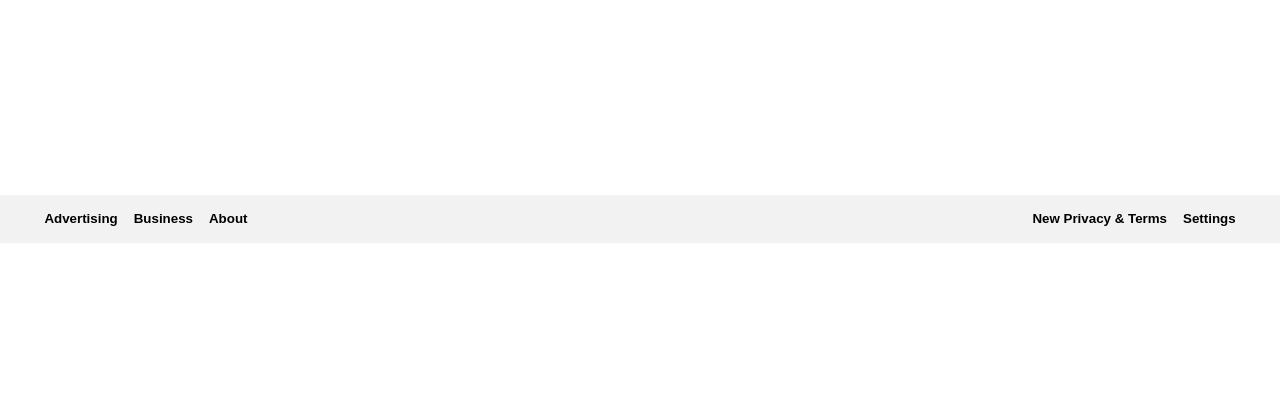
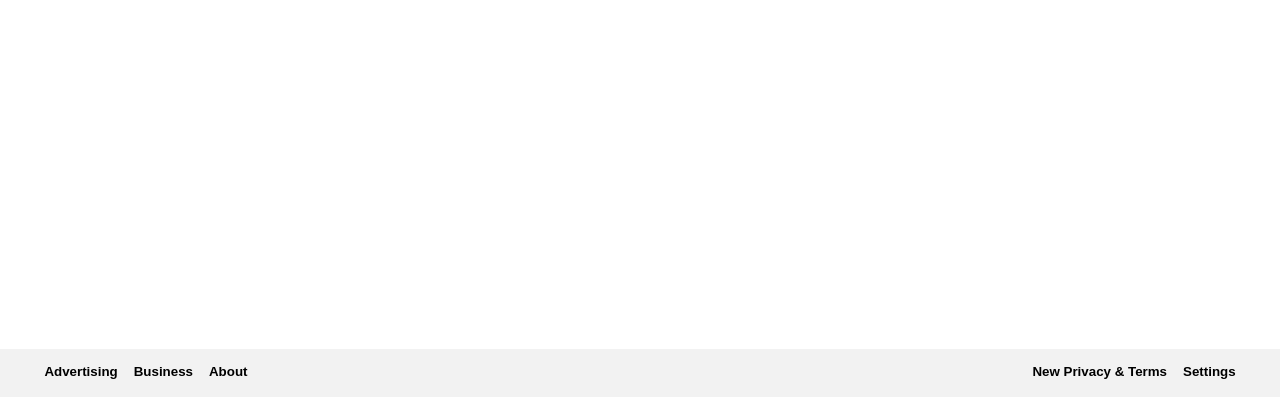
Before and after one commit to basseljaafar/google-clone, a plain HTML site: page index.html in a window 1280 px wide. Shown: the part 403-800 px from the top of the page. Drawn offline with Linux system fonts and the light colour scheme.

Commit message:
FinalCopy
fixed bottom section (set position:fixed)
checked html

```diff
--- a/index.html
+++ b/index.html
@@ -1,8 +1,9 @@
-<DOCTYPE html>
+<!DOCTYPE html>
 
 <html>
 <head>
 <link type="text/css" rel="stylesheet" href="main.css">
+<title>Google Clone</title>
 </head>
 <body>
 <section class="one">
--- a/main.css
+++ b/main.css
@@ -76,6 +76,11 @@ section {
 	margin-top:18%;
 	/*outline:1px solid purple;*/
 	background:#f2f2f2;
+	position:fixed;
+	left:0;
+	right:0;
+	bottom:0;
+
 }
 
 .onea {
```
